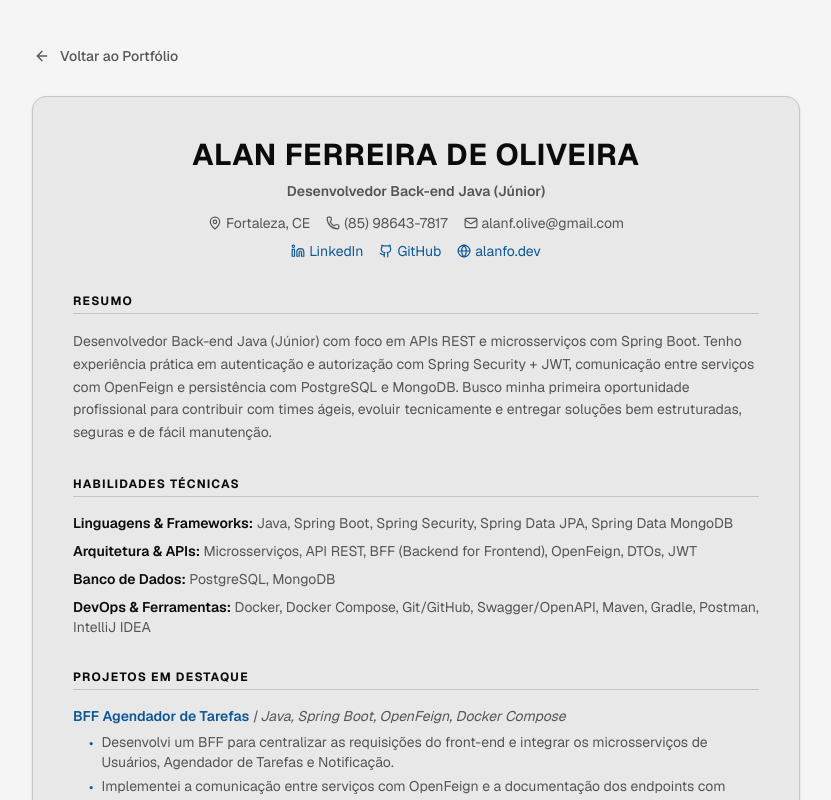
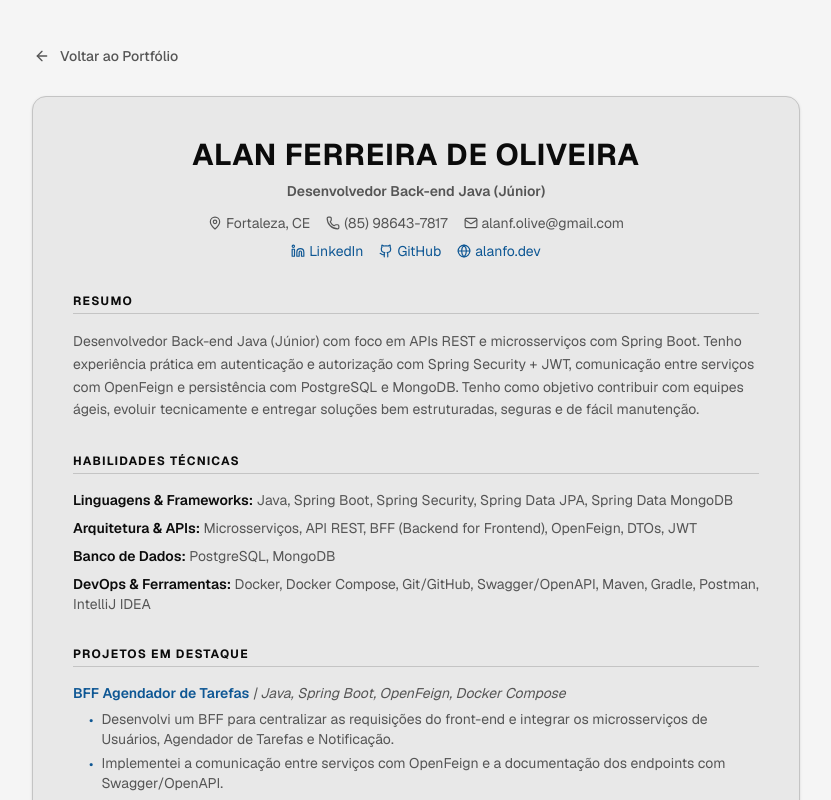
Before and after one commit to AlanF-Oliveira/personal-portfolio, a Next.js app: page /resume in a window 1280 px wide. Shown: the top 800 px of the page, without its empty margins (224-1055 px from the left). Built offline with nearby package versions, Linux system fonts and the light colour scheme.

Commit message:
feat: atualizar texto do resumo para versão mais profissional
Agent-Logs-Url: https://github.com/AlanF-Oliveira/personal-portfolio/sessions/65b1c592-d089-4781-a22a-7fe2b7f1c8a5

Co-authored-by: AlanF-Oliveira <131145088+AlanF-Oliveira@users.noreply.github.com>

```diff
--- a/app/resume/page.tsx
+++ b/app/resume/page.tsx
@@ -186,9 +186,8 @@ export default function ResumePage() {
             <p className="text-sm text-muted-foreground leading-relaxed">
               Desenvolvedor Back-end Java (Júnior) com foco em APIs REST e microsserviços com Spring Boot. Tenho
               experiência prática em autenticação e autorização com Spring Security + JWT, comunicação entre serviços
-              com OpenFeign e persistência com PostgreSQL e MongoDB. Busco minha primeira oportunidade profissional para
-              contribuir com times ágeis, evoluir tecnicamente e entregar soluções bem estruturadas, seguras e de fácil
-              manutenção.
+              com OpenFeign e persistência com PostgreSQL e MongoDB. Tenho como objetivo contribuir com equipes ágeis,
+              evoluir tecnicamente e entregar soluções bem estruturadas, seguras e de fácil manutenção.
             </p>
           </section>
 
```
